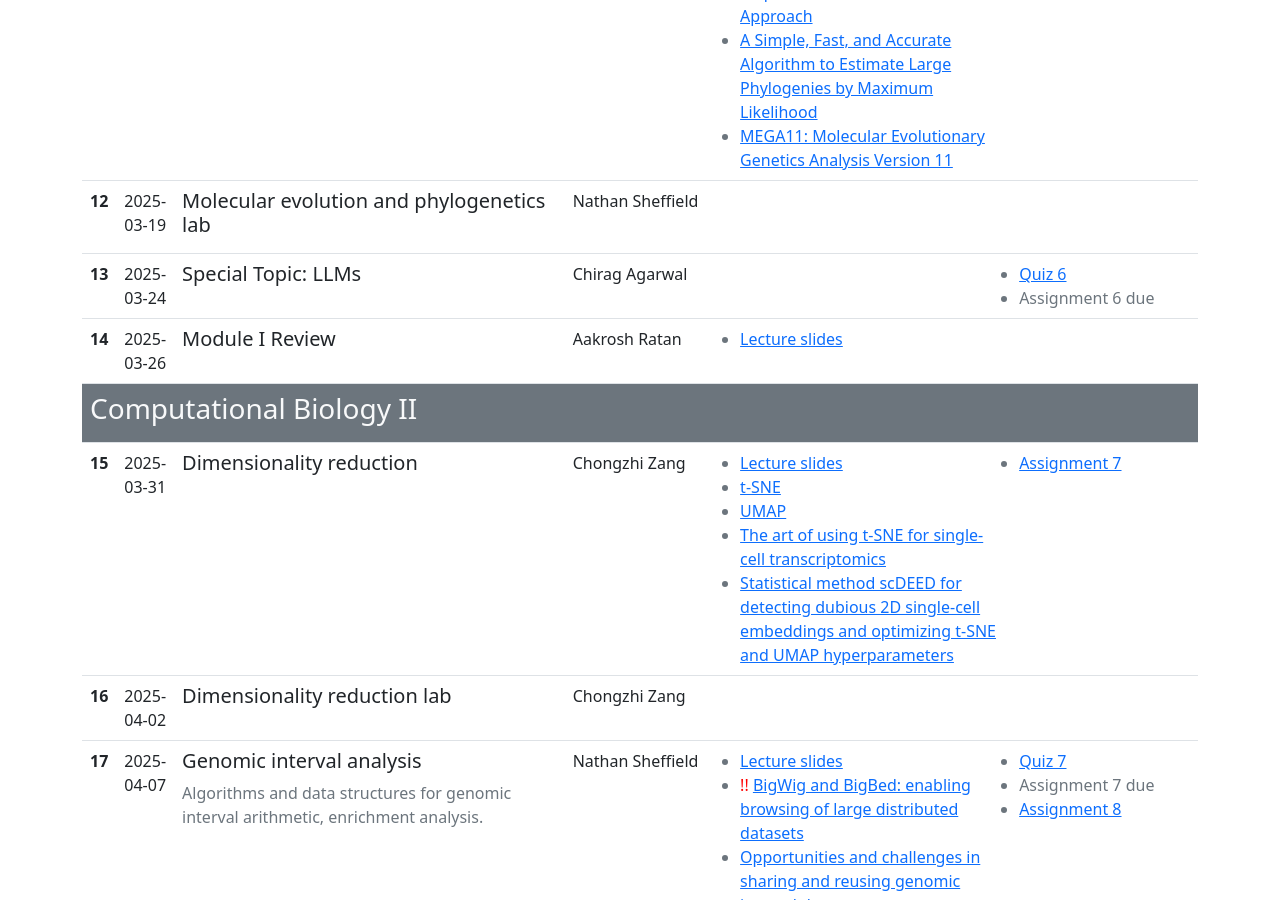
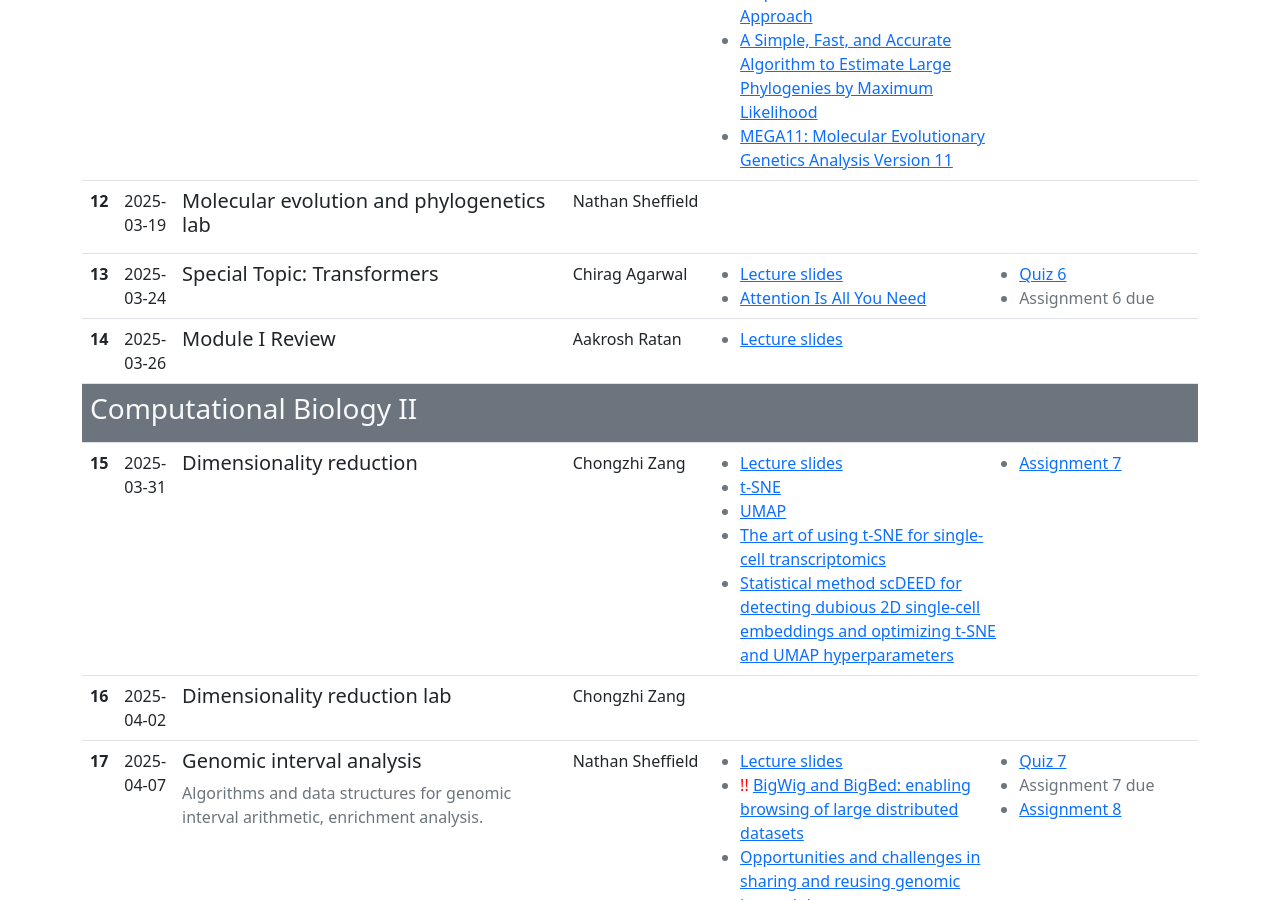
Before and after one commit to uvacobi/compbio2025, a Jekyll site: the page built from index.md, in a window 1280 px wide and 900 px high, scrolled down 2258 px. Built offline with Jekyll 4.4.1, drawn with Linux system fonts in a browser that asks for light colours.

Commit message:
Added Chirag's slides

```diff
--- a/_data/lectures.yaml
+++ b/_data/lectures.yaml
@@ -194,10 +194,14 @@
     links: null
   - lecture_number: 13
     date: 2025-03-24
-    topic: "Special Topic: LLMs"
+    topic: "Special Topic: Transformers"
     details:
     instructor: Chirag Agarwal
-    links: null
+    links:
+        - url: slides/transformers.pdf
+          title: Lecture slides
+        - url: https://arxiv.org/pdf/1706.03762
+          title: Attention Is All You Need
     assignments:
       - title: Quiz 6
         url: https://docs.google.com/forms/d/e/1FAIpQLSfXS6MS2OkWKoPMkr9wE2HStCz_RYGL3DRumuZaEWBSTTpHrw/viewform?usp=sharing
```
Also changed, not shown: 1 other file.
